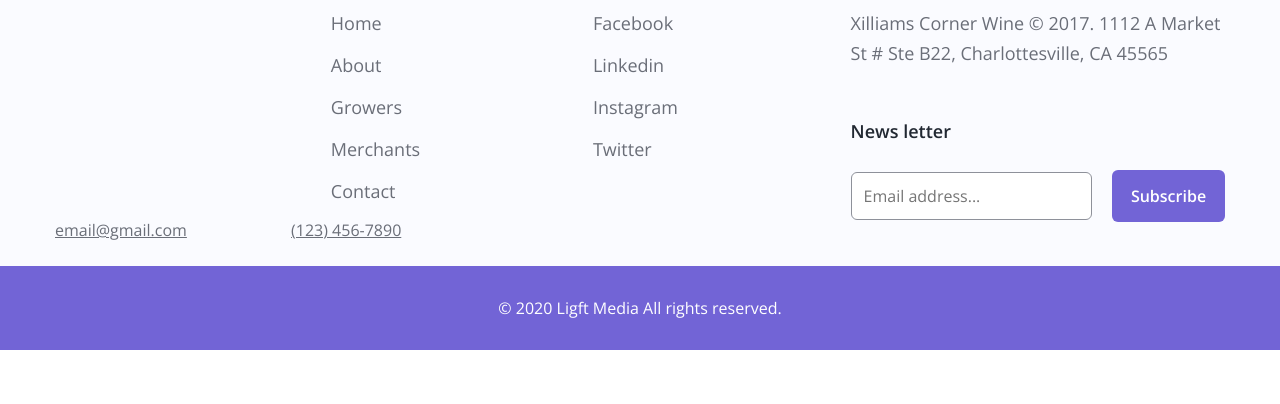
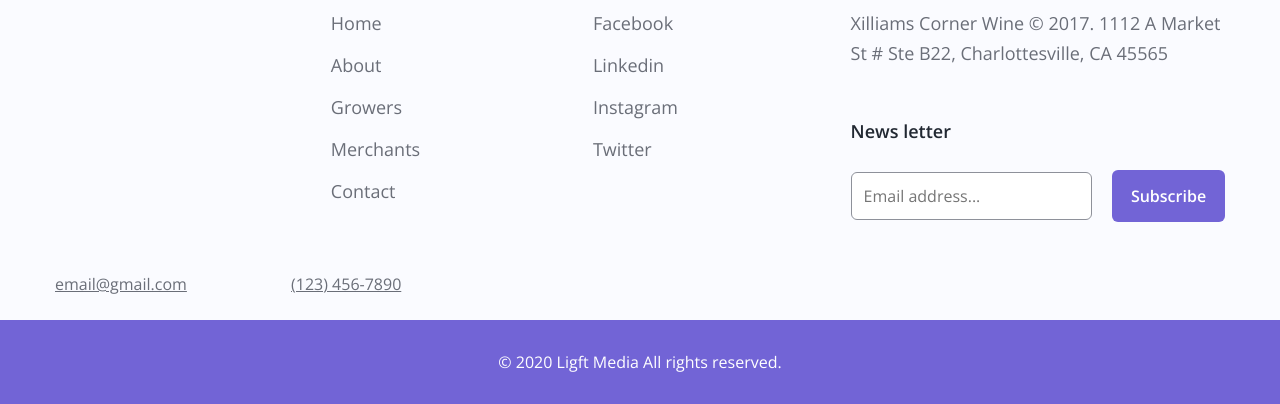
Before and after one commit to ThuyBup/f8-project-05, a plain HTML site: page index.html in a window 1280 px wide. Shown: the part 5600-6004 px from the top of the page. Before the commit the page ends 5950 px from the top, so only its background shows below. Drawn offline with nearby package versions, Linux system fonts and the light colour scheme.

Commit message:
fix margin footer

```diff
--- a/assets/css/styles.css
+++ b/assets/css/styles.css
@@ -943,6 +943,10 @@ button {
   background: #7264d6;
 }
 
+.footer__row:nth-of-type(2) {
+  margin-top: 54px;
+}
+
 .footer__row:nth-of-type(2) .footer-desc {
   margin-right: 100px;
   text-decoration: underline;
```
